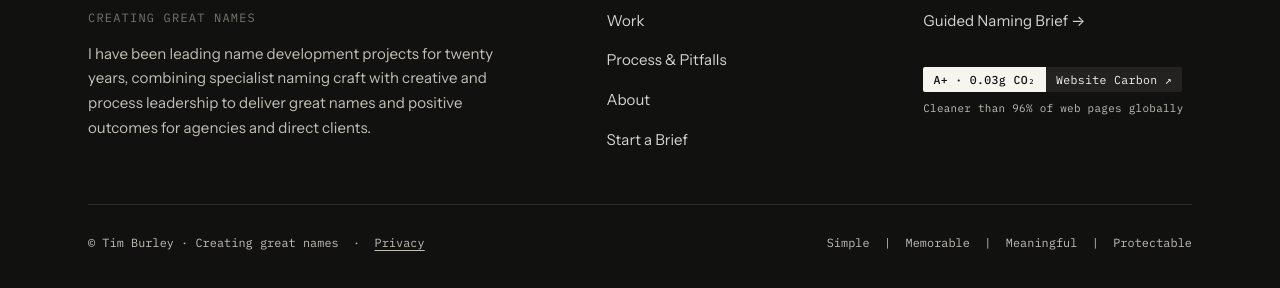
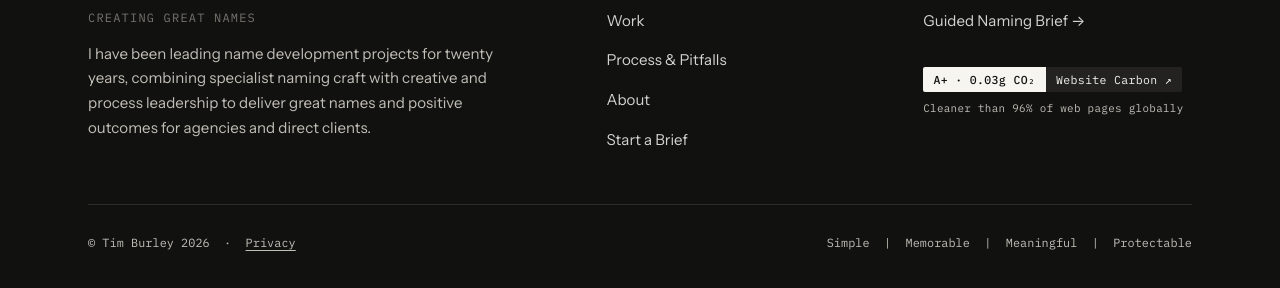
Before and after one commit to Spatch27/timburley.com, a plain HTML site: page public/about/index.html in a window 1280 px wide. Shown: the part 3026-3314 px from the top of the page. Drawn offline with Linux system fonts and the light colour scheme; a script that the page names is missing.

Commit message:
Update footer copyright line to © Tim Burley 2026

```diff
--- a/public/about/index.html
+++ b/public/about/index.html
@@ -225,7 +225,7 @@
         </div>
       </div>
       <div class="footer-bottom">
-        <span>© Tim Burley · Creating great names &nbsp;·&nbsp; <a href="/privacy">Privacy</a></span>
+        <span>© Tim Burley 2026 &nbsp;·&nbsp; <a href="/privacy">Privacy</a></span>
         <span>Simple &nbsp;|&nbsp; Memorable &nbsp;|&nbsp; Meaningful &nbsp;|&nbsp; Protectable</span>
       </div>
     </div>
```
Also changed, not shown: public/brief/index.html (+1 -1 lines), public/index.html (+1 -1 lines), public/privacy/index.html (+1 -1 lines), public/process/index.html (+1 -1 lines), public/work/cora/index.html (+1 -1 lines), public/work/corigan/index.html (+1 -1 lines), public/work/fs-silas/index.html (+1 -1 lines), public/work/grain/index.html (+1 -1 lines), public/work/gwallon-keas/index.html (+1 -1 lines), public/work/hemiko/index.html (+1 -1 lines), public/work/index.html (+1 -1 lines), public/work/loka/index.html (+1 -1 lines), public/work/meddo/index.html (+1 -1 lines), public/work/ockery/index.html (+1 -1 lines), 5 more files.
